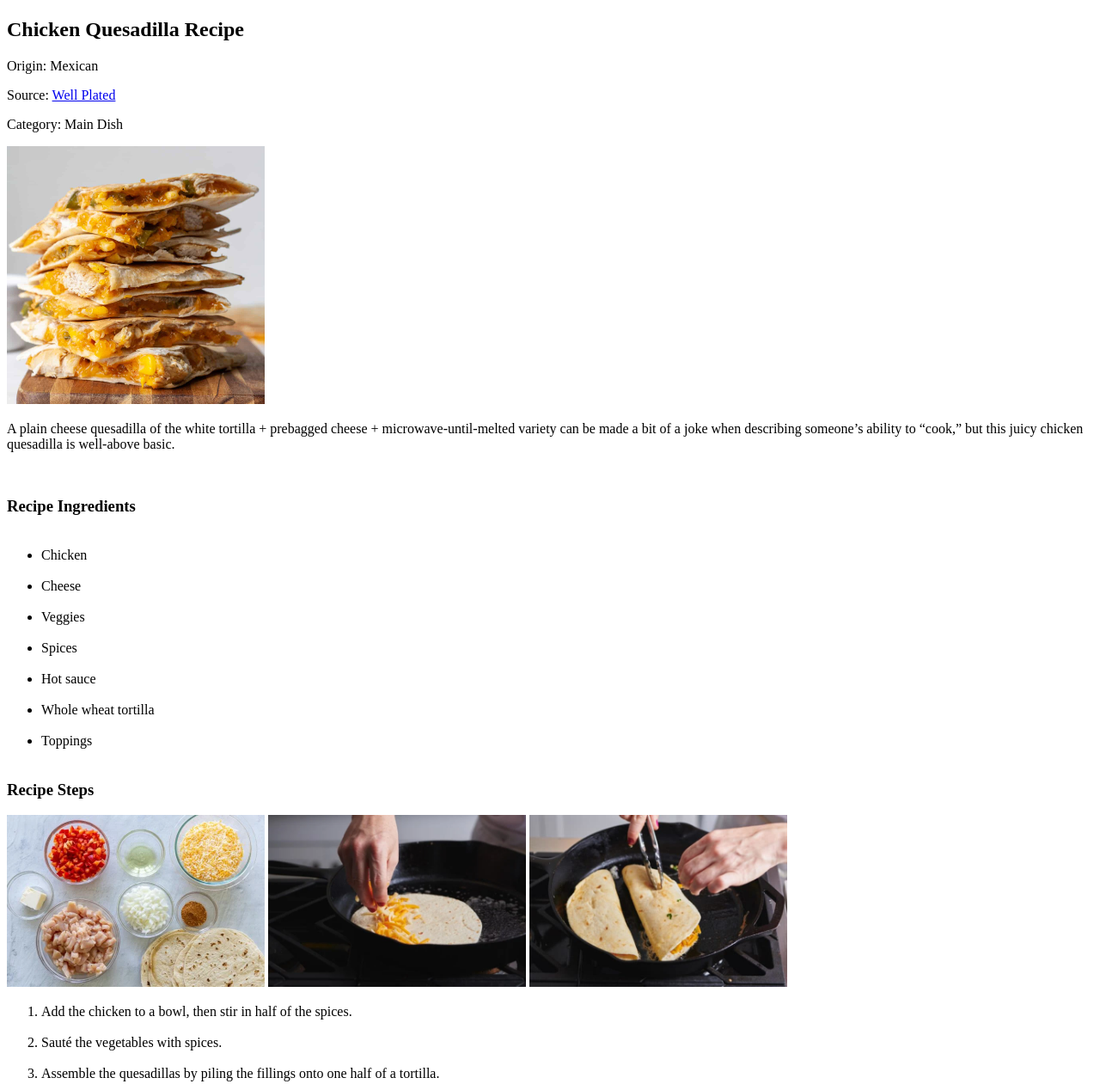
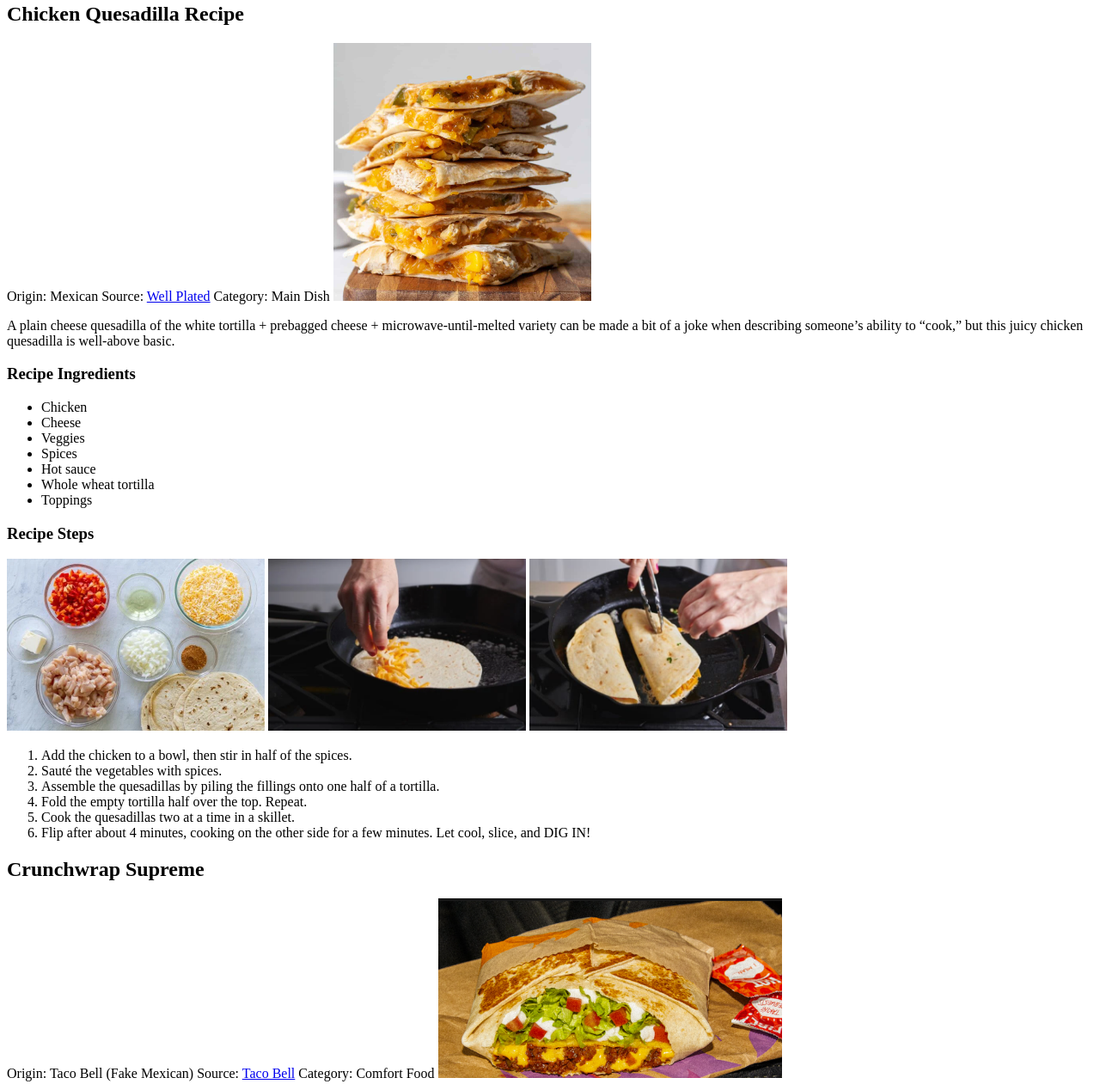
Before and after one commit to ldoxeyvh/common_project, a plain HTML site: page recipes.html in a window 1280 px wide. Shown: the part 3036-4297 px from the top of the page at 86% size. Drawn offline with Linux system fonts and the light colour scheme.

Commit message:
fixed spaces in image paths

```diff
--- a/recipes.html
+++ b/recipes.html
@@ -151,40 +151,40 @@
         </div>
 
         <div>
-            <br>
+
             <h2>Chicken Quesadilla Recipe</h2>
-            <p>Origin: Mexican</p>
-            <p>Source: <a href="https://www.wellplated.com/chicken-quesadilla">Well Plated</a></p>
-            <p>Category: Main Dish</p>
-            <img class="thumbnail" src="images/quesadilla.jpeg" alt="Chicken quesadilla" width="300px">
+            <span>Origin: Mexican</span>
+            <span>Source: <a href="https://www.wellplated.com/chicken-quesadilla">Well Plated</a></span>
+            <span>Category: Main Dish</span>
+            <img class="thumbnail" src="images/quesadilla.jpeg" alt="Chicken quesadilla" width="300  ">
             <p>A plain cheese quesadilla of the white tortilla + prebagged cheese + microwave-until-melted variety can
                 be
                 made a bit of a joke when describing someone’s ability to “cook,” but this juicy chicken quesadilla is
                 well-above basic.
-            </p><br>
+            </p>
             <h3>Recipe Ingredients</h3>
-            <ul><br>
-                <li>Chicken</li><br>
-                <li>Cheese</li><br>
-                <li>Veggies</li><br>
-                <li>Spices</li><br>
-                <li>Hot sauce</li><br>
-                <li>Whole wheat tortilla</li><br>
-                <li>Toppings</li><br>
+            <ul>
+                <li>Chicken</li>
+                <li>Cheese</li>
+                <li>Veggies</li>
+                <li>Spices</li>
+                <li>Hot sauce</li>
+                <li>Whole wheat tortilla</li>
+                <li>Toppings</li>
             </ul>
             <h3>Recipe Steps</h3>
-            <img src="images/ingredients.webp" alt="Quesadilla ingredients" width='300px'>
-            <img src="images/adding cheese.webp" alt="Cheese being added to a tortilla in a skillet" width='300px'>
-            <img src="images/quesadillas in skillet.jpeg" alt="Quesadilla being cooked in a skillet" width='300px'>
+            <img src="images/ingredients.webp" alt="Quesadilla ingredients" width='300'>
+            <img src="images/adding_cheese.webp" alt="Cheese being added to a tortilla in a skillet" width='300'>
+            <img src="images/quesadillas_in_skillet.jpeg" alt="Quesadilla being cooked in a skillet" width='300'>
             <ol>
-                <li>Add the chicken to a bowl, then stir in half of the spices.</li><br>
-                <li>Sauté the vegetables with spices.</li><br>
-                <li>Assemble the quesadillas by piling the fillings onto one half of a tortilla.</li><br>
-                <li>Fold the empty tortilla half over the top. Repeat.</li><br>
-                <li>Cook the quesadillas two at a time in a skillet.</li><br>
+                <li>Add the chicken to a bowl, then stir in half of the spices.</li>
+                <li>Sauté the vegetables with spices.</li>
+                <li>Assemble the quesadillas by piling the fillings onto one half of a tortilla.</li>
+                <li>Fold the empty tortilla half over the top. Repeat.</li>
+                <li>Cook the quesadillas two at a time in a skillet.</li>
                 <li>Flip after about 4 minutes, cooking on the other side for a few minutes. Let cool, slice, and DIG
                     IN!
-                </li><br>
+                </li>
             </ol>
         </div>
         <div>
```
Also changed, not shown: index.html (+3 -4 lines), travel.html (+1 -1 lines), images/adding_cheese.webp (renamed from images/adding cheese.webp), images/quesadillas_in_skillet.jpeg (renamed from images/quesadillas in skillet.jpeg).
